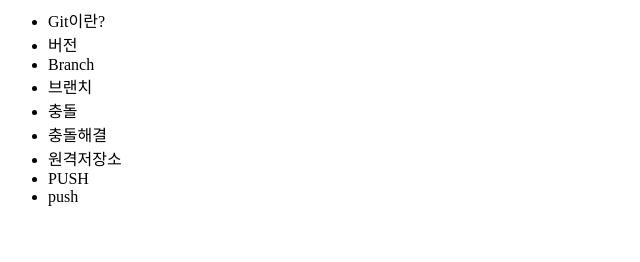
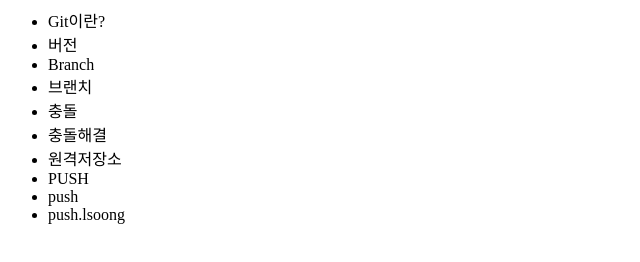
Before and after one commit to lsoong/opentutorials_git_lsoong, a plain HTML site: page index.html in a window 1280 px wide. Shown: the whole page, without its empty margins (0-640 px from the left). Drawn offline with Linux system fonts and the light colour scheme.

Commit message:
push lsoong

```diff
--- a/index.html
+++ b/index.html
@@ -16,5 +16,6 @@
         <li>원격저장소</li>
         <li>PUSH</li>
         <li>push</li>
+        <li>push.lsoong</li>
     </ul>
 </html>
```
